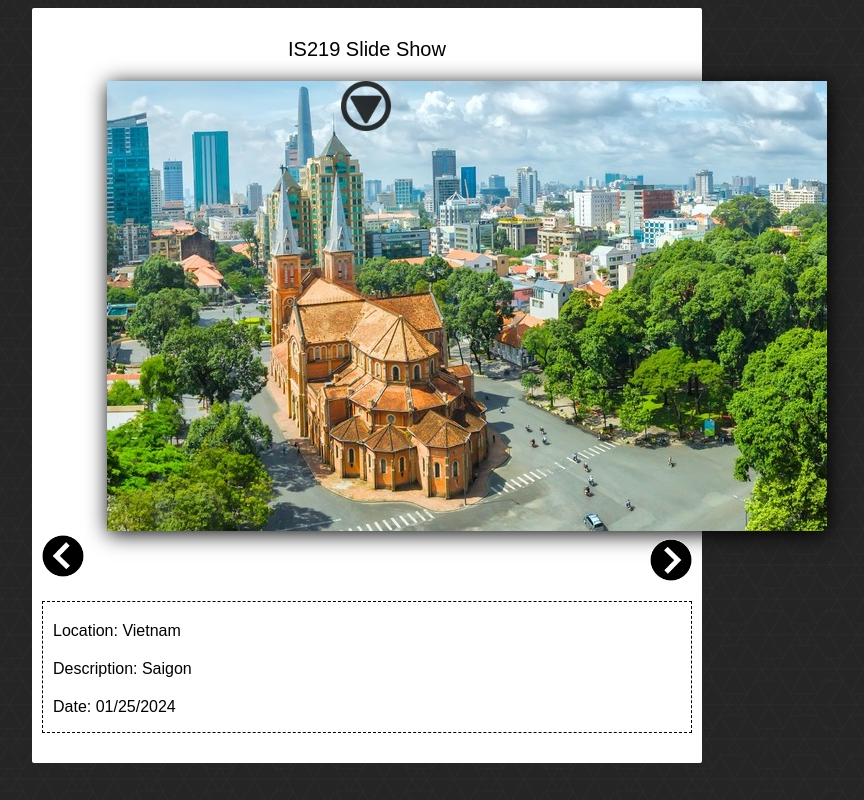
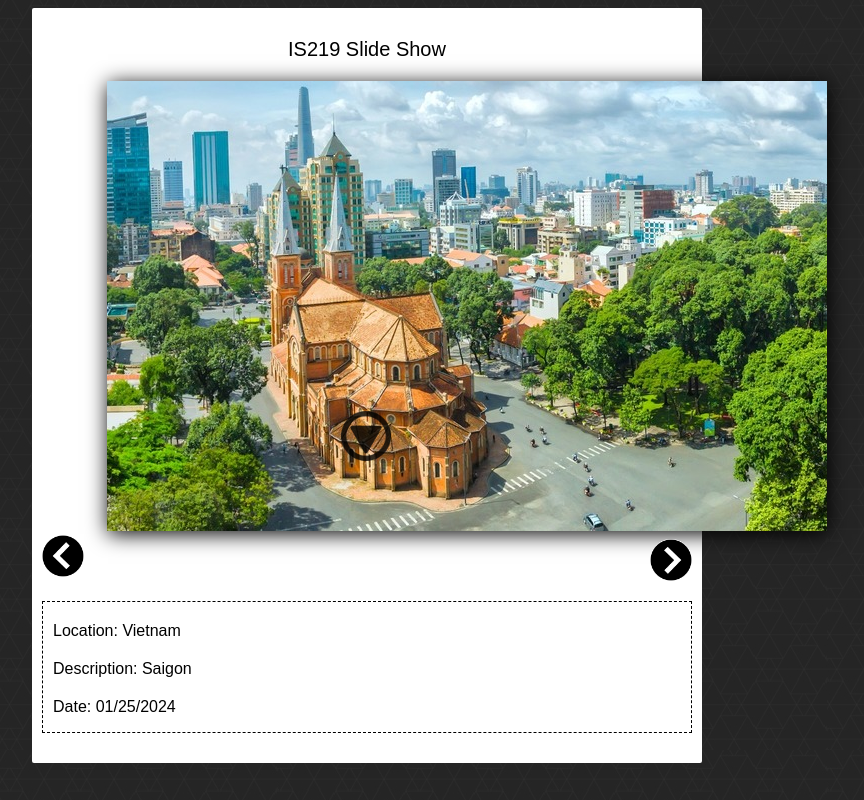
Before and after one commit to angelinaphan/Gallery.JS, a PHP site: page /index.html in a window 1280 px wide. Shown: the whole page, without its empty margins (273-1137 px from the left). Run offline with PHP 8.4, Linux system fonts and the light colour scheme; grey boxes labelled with a size stand in for pictures from a placeholder-image service; some libraries are stand-ins or nearby versions.

Commit message:
Add files via upload

```diff
--- a/css/style.css
+++ b/css/style.css
@@ -30,7 +30,7 @@ body {
 	position: absolute;
 	z-index: 3;
 	opacity: .8;
-	top: 0px;
+	top: 330px;
 	left: 45%;
 	bottom: 10px;
 }
```
